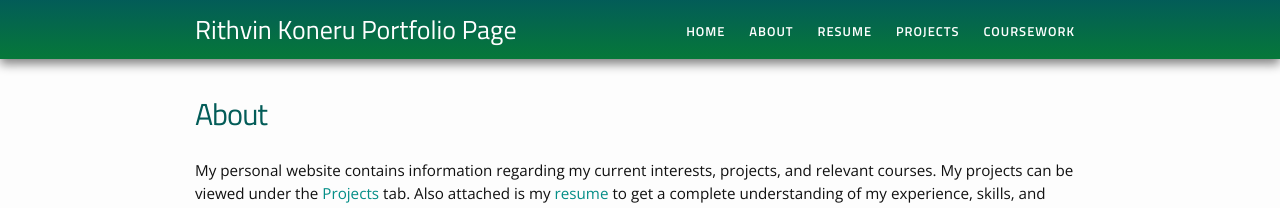
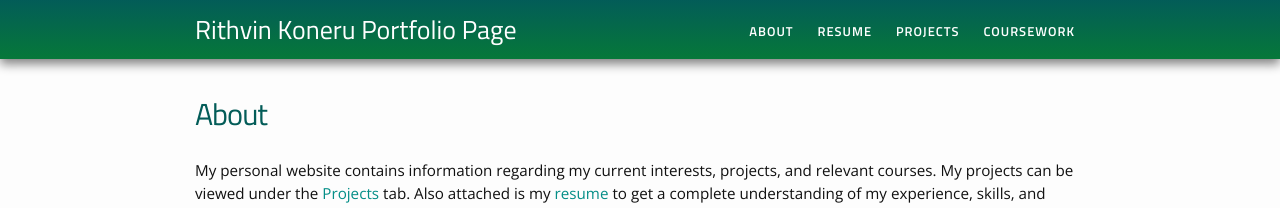
Before and after one commit to RithvinK/RithvinK.github.io, a Jekyll site: the page built from about.html, in a window 1280 px wide. Shown: the top 208 px of the page. Built offline with Jekyll 4.4.1, drawn with Linux system fonts in a browser that asks for light colours.

Commit message:
Update menu.yml

```diff
--- a/_data/menu.yml
+++ b/_data/menu.yml
@@ -1,6 +1,3 @@
-- title: "Home"
-  href: "/"
-
 - title: "About"
   href: "/about/"
 
```
